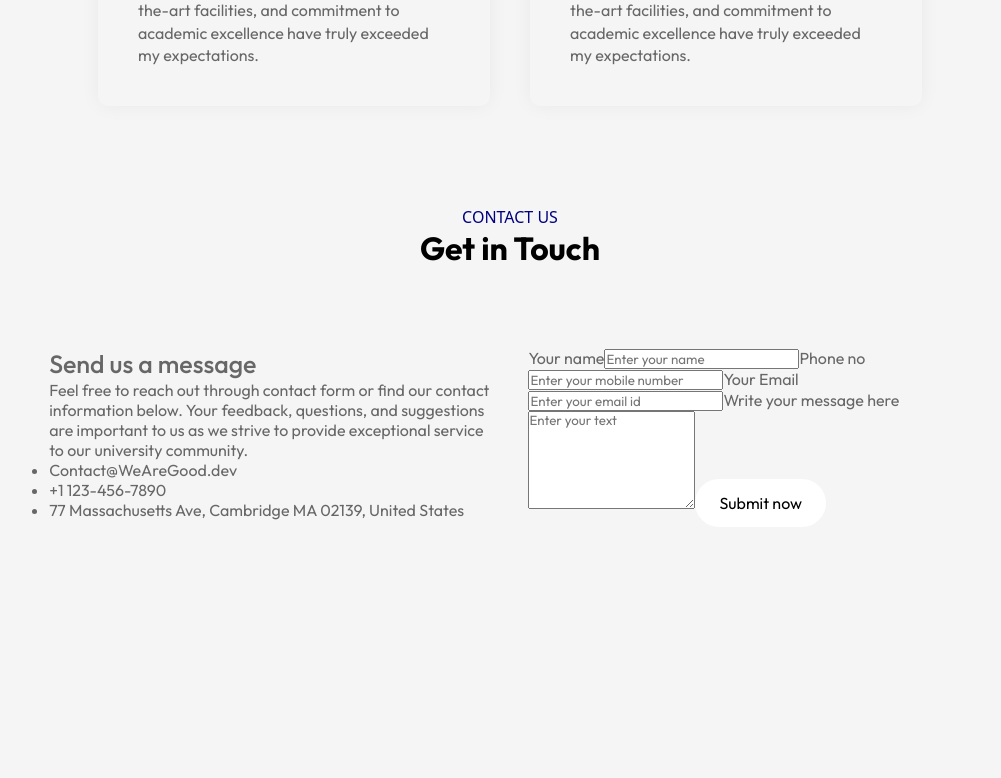
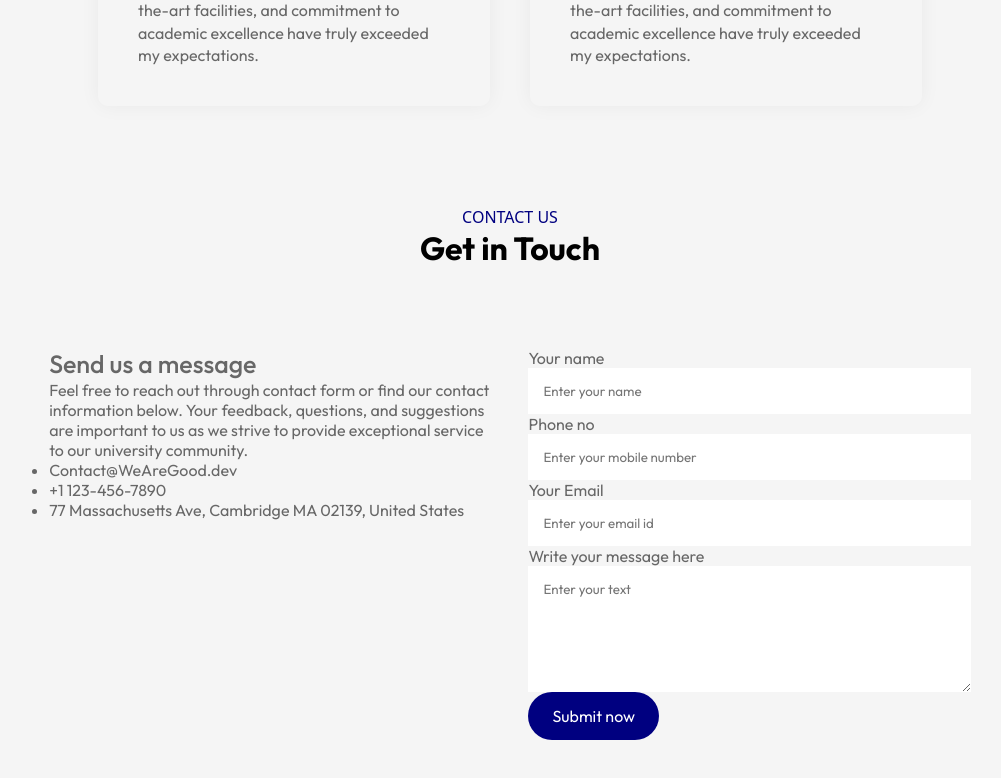
Before and after one commit to Rohitprj/Learning_Reactjs, a React (Vite) app in the folder ResponsiveDesign/EduCity/: page / in a window 1280 px wide. Shown: the part 2540-3318 px from the top of the page, without its empty margins (130-1131 px from the left). Before the commit the page ends 3147 px from the top, so only its background shows below. Built offline with nearby package versions, Linux system fonts and the light colour scheme.

Commit message:
Enhance Contact component styling; update form inputs and button for improved user experience

```diff
--- a/ResponsiveDesign/EduCity/src/components/contact/Contact.css
+++ b/ResponsiveDesign/EduCity/src/components/contact/Contact.css
@@ -14,3 +14,9 @@
     font-weight: 500;
     font-size: 25px;
 }
+.contact form input, .contact form textarea{
+    display: block;
+    width: 100%;
+    padding: 15px;
+    border: 0px;
+}
--- a/ResponsiveDesign/EduCity/src/components/contact/Contact.tsx
+++ b/ResponsiveDesign/EduCity/src/components/contact/Contact.tsx
@@ -41,7 +41,11 @@ const Contact = () => {
             placeholder="Enter your text"
             required
           ></textarea>
-          <button type="submit" className="btn dark-btn">
+          <button
+            type="submit"
+            className="btn dark-btn"
+            style={{ backgroundColor: "#000080", color: "#fff" }}
+          >
             Submit now
           </button>
         </form>
```
